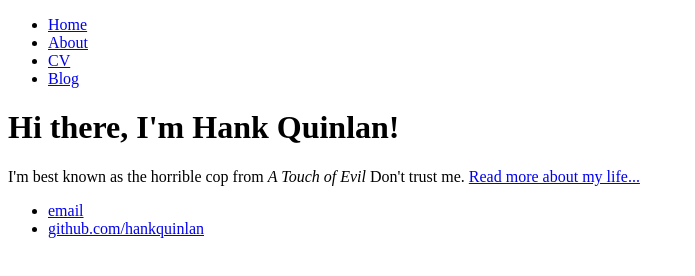
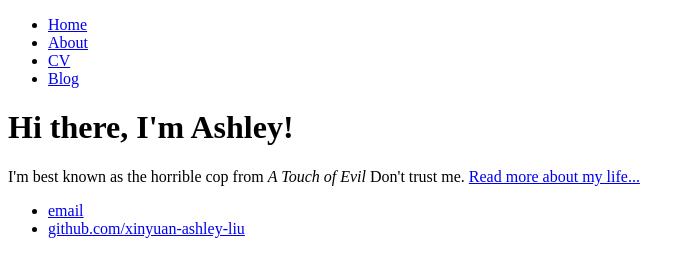
Before and after one commit to xinyuan-ashley-liu/xinyuan-ashley-liu.github.io, a plain HTML site: page index.html in a window 1280 px wide. Shown: the whole page, without its empty margins (0-695 px from the left). Drawn offline with Linux system fonts and the light colour scheme.

Commit message:
Update index.html

```diff
--- a/index.html
+++ b/index.html
@@ -14,14 +14,14 @@
 		</nav>
 		<div class="container">
     		<div class="blurb">
-        		<h1>Hi there, I'm Hank Quinlan!</h1>
+        		<h1>Hi there, I'm Ashley!</h1>
 				<p>I'm best known as the horrible cop from <em>A Touch of Evil</em> Don't trust me. <a href="/about">Read more about my life...</a></p>
     		</div><!-- /.blurb -->
 		</div><!-- /.container -->
 		<footer>
     		<ul>
-        		<li><a href="mailto:hankquinlanhub@gmail.com">email</a></li>
-        		<li><a href="https://github.com/hankquinlan">github.com/hankquinlan</a></li>
+        		<li><a href="mailto:xl733@cornell.edu">email</a></li>
+        		<li><a href="https://github.com/xinyuan-ashley-liu">github.com/xinyuan-ashley-liu</a></li>
 			</ul>
 		</footer>
 	</body>
```
